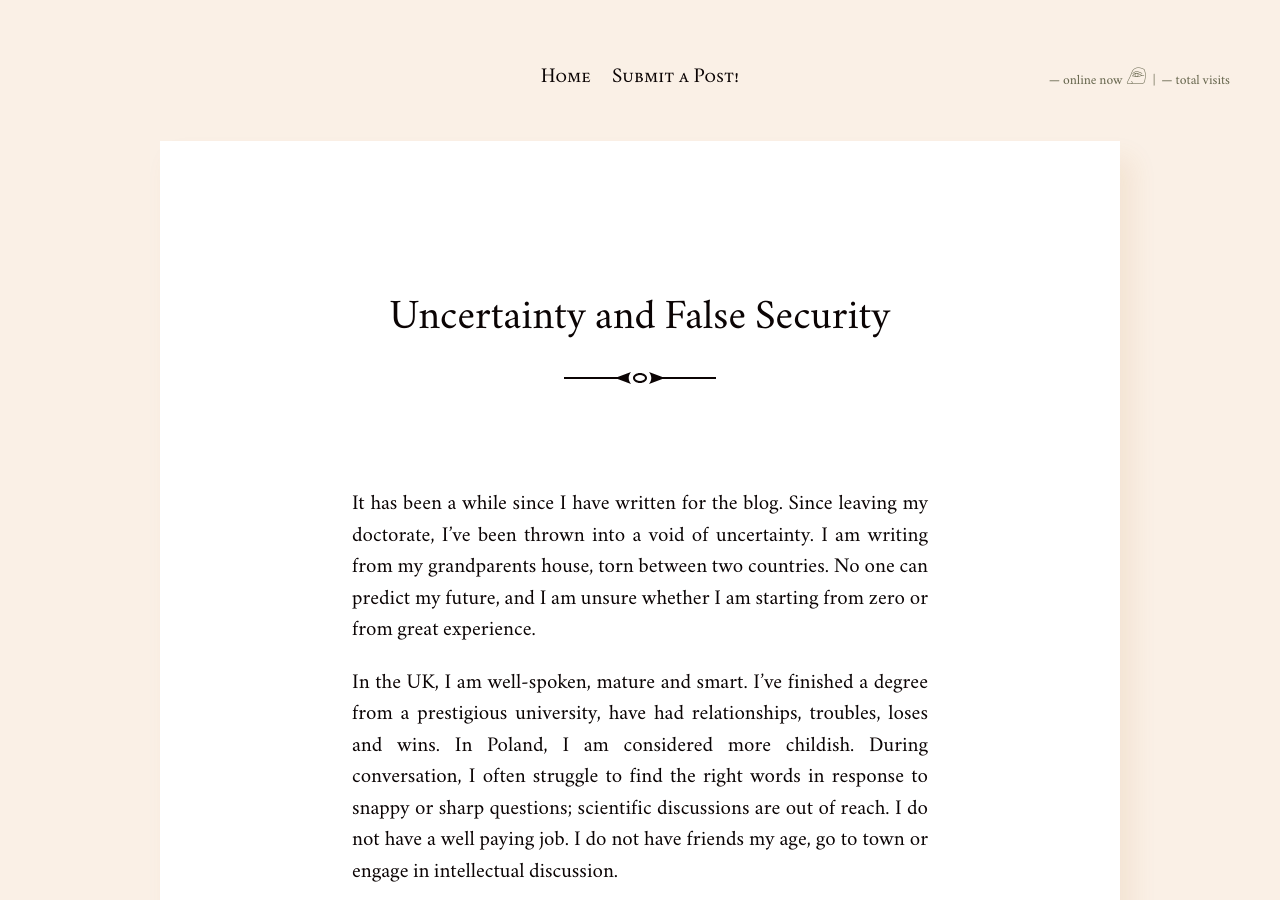
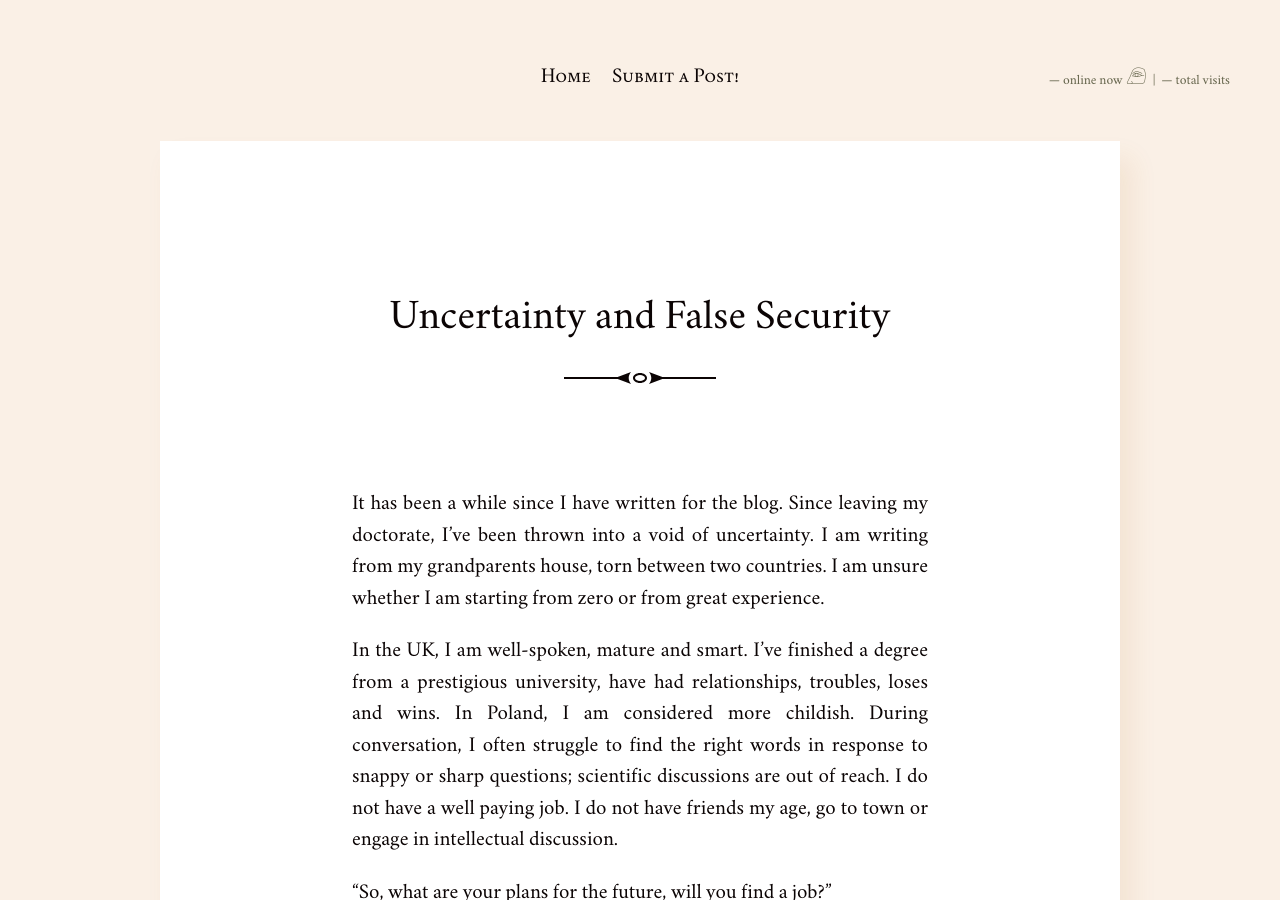
Before and after one commit to batterypointwriting/batterypointwriting.github.io, a Jekyll site: the page built from _posts/2026-10-03-Uncertainty-and-False-Security-Planning-for-the-Future.md, in a window 1280 px wide and 900 px high. Built offline with Jekyll 4.4.1, drawn with Linux system fonts in a browser that asks for light colours.

Commit message:
Update 2026-10-03-Uncertainty-and-False-Security-Planning-for-the-Future.md

```diff
--- a/_posts/2026-10-03-Uncertainty-and-False-Security-Planning-for-the-Future.md
+++ b/_posts/2026-10-03-Uncertainty-and-False-Security-Planning-for-the-Future.md
@@ -6,8 +6,8 @@ date: 2026-10-03
 ---
 It has been a while since I have written for the blog. Since leaving my doctorate,
 I've been thrown into a void of uncertainty. I am writing from my grandparents house,
-torn between two countries. No one can predict my future, and I am unsure whether I
-am starting from zero or from great experience.
+torn between two countries. I am unsure whether I am starting from zero or from great
+experience.
 
 In the UK, I am well-spoken, mature and smart. I've finished a degree from a prestigious
 university, have had relationships, troubles, loses and wins. In Poland, I am considered
```
